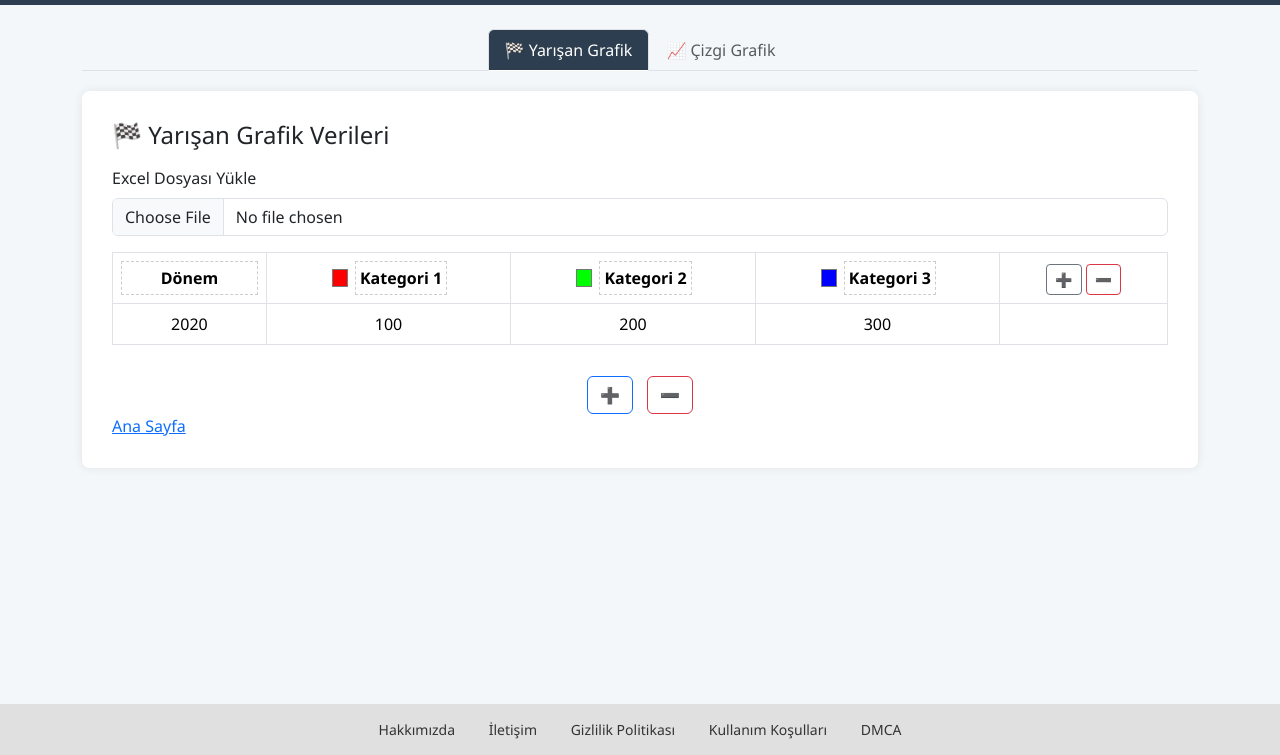
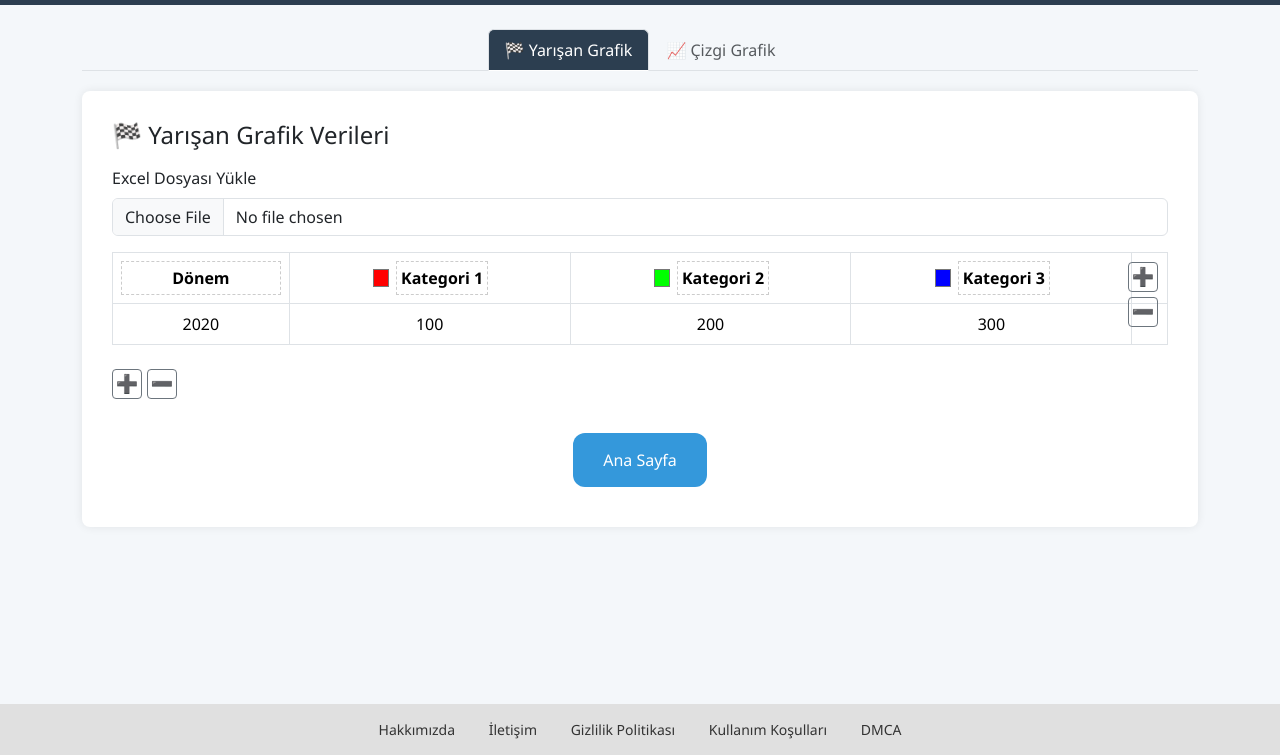
Before and after one commit to srknkrt1/ofis-asistani, a plain HTML site: page templates/viz.html in a window 1280 px wide. Shown: the part 45-800 px from the top of the page. Drawn offline with nearby package versions, Linux system fonts and the light colour scheme.

Commit message:
Update viz.html

```diff
--- a/templates/viz.html
+++ b/templates/viz.html
@@ -23,6 +23,7 @@
       border-radius: 8px;
       box-shadow: 0 0 10px rgba(0,0,0,0.08);
       margin-top: 20px;
+      position: relative;
     }
     .footer-links {
       background-color: #e0e0e0;
@@ -47,16 +48,54 @@
       padding: 4px;
       min-width: 60px;
     }
-    .table-controls {
-      margin-top: 15px;
-    }
-    .table-controls button {
-      margin: 0 5px;
-    }
     table input {
       border: none;
       width: 100%;
       background: transparent;
+    }
+    .row-controls {
+      margin-top: 10px;
+      display: flex;
+      gap: 5px;
+    }
+    .column-controls {
+      position: absolute;
+      top: 10px; /* Adjusted for positioning at the top right */
+      right: 10px;
+      display: flex;
+      flex-direction: column;
+      gap: 5px;
+      align-items: flex-end;
+    }
+    .btn-icon {
+      width: 30px;
+      height: 30px;
+      padding: 0;
+      font-size: 18px;
+      display: flex;
+      justify-content: center;
+      align-items: center;
+    }
+    .table-wrapper {
+      position: relative;
+    }
+    .button-group {
+      text-align: center;
+      margin-top: 40px;
+    }
+    .button-group a {
+      display: inline-block;
+      padding: 15px 30px;
+      background-color: #3498db;
+      color: white;
+      text-decoration: none;
+      font-size: 16px;
+      border-radius: 12px;
+      margin: 10px;
+      transition: background-color 0.3s ease;
+    }
+    .button-group a:hover {
+      background-color: #2980b9;
     }
   </style>
 </head>
@@ -79,12 +118,19 @@
   </ul>
 
   <div class="tab-content" id="vizTabContent">
-    <div class="tab-pane fade show active" id="racing" role="tabpanel">
+    <div class="tab-pane fade show active position-relative" id="racing" role="tabpanel">
       <h4 class="mb-3">🏁 Yarışan Grafik Verileri</h4>
 
       <div class="mb-3">
         <label for="excelUpload" class="form-label">Excel Dosyası Yükle</label>
         <input class="form-control" type="file" id="excelUpload" accept=".xlsx, .xls">
+      </div>
+
+      <div class="table-wrapper">
+        <!-- Sütun Butonları Sağ Üstte -->
+        <div class="column-controls">
+          <button class="btn btn-outline-secondary btn-sm btn-icon" onclick="addColumn()">➕</button>
+          <button class="btn btn-outline-secondary btn-sm btn-icon" onclick="removeColumn()">➖</button>
         </div>
 
         <div class="table-responsive">
@@ -110,10 +156,7 @@
                     <div class="editable" contenteditable="true">Kategori 3</div>
                   </div>
                 </th>
-              <th>
-                <button class="btn btn-sm btn-outline-secondary" onclick="addColumn()">➕</button>
-                <button class="btn btn-sm btn-outline-danger" onclick="removeColumn()">➖</button>
-              </th>
+                <th></th>
               </tr>
             </thead>
             <tbody id="tableBody">
@@ -122,18 +165,20 @@
                 <td contenteditable="true">100</td>
                 <td contenteditable="true">200</td>
                 <td contenteditable="true">300</td>
-              <td rowspan="999"><!-- boş alan --></td>
+                <td rowspan="999"></td>
               </tr>
             </tbody>
           </table>
         </div>
-
-      <div class="table-controls text-center">
-        <button class="btn btn-outline-primary" onclick="addRow()">➕</button>
-        <button class="btn btn-outline-danger" onclick="removeRow()">➖</button>
       </div>
 
-      <div class="button-group">
+      <!-- Satır Butonları Altta, Yan Yana -->
+      <div class="row-controls mt-2">
+        <button class="btn btn-outline-secondary btn-sm btn-icon" onclick="addRow()">➕</button>
+        <button class="btn btn-outline-secondary btn-sm btn-icon" onclick="removeRow()">➖</button>
+      </div>
+
+      <div class="button-group mt-4">
         <a href="/">Ana Sayfa</a>
       </div>
     </div>
@@ -185,7 +230,6 @@
   function removeColumn() {
     const headerRow = document.querySelector("#dataTable thead tr");
     if (headerRow.children.length <= 2) return;
-
     headerRow.removeChild(headerRow.children[headerRow.children.length - 2]);
 
     const tbodyRows = document.querySelectorAll("#tableBody tr");
@@ -193,6 +237,45 @@
       row.removeChild(row.children[row.children.length - 2]);
     });
   }
+
+<script>
+  document.getElementById('excelUpload').addEventListener('change', function(event) {
+    const file = event.target.files[0];
+    if (file) {
+      const formData = new FormData();
+      formData.append("file", file);
+
+      fetch('/upload', {
+        method: 'POST',
+        body: formData
+      })
+      .then(response => response.json())
+      .then(data => {
+        // Veriyi işledikten sonra video oluşturma isteği gönder
+        fetch('/generate_video', {
+          method: 'POST',
+          headers: {
+            'Content-Type': 'application/json',
+          },
+          body: JSON.stringify({
+            data: data // JSON olarak sunucuya gönderiyoruz
+          })
+        })
+        .then(response => response.json())
+        .then(videoData => {
+          // Video URL'sini al ve ekrana göster
+          alert('Video oluşturuldu: ' + videoData.video_url);
+        });
+      })
+      .catch(error => {
+        console.error('Dosya yüklenirken hata oluştu:', error);
+      });
+    }
+  });
+</script>
+
+
+
 </script>
 
 <script src="https://cdn.jsdelivr.net/npm/bootstrap@5.3.3/dist/js/bootstrap.bundle.min.js"></script>
```
Lines whose indentation alone changed are shown as unchanged.
